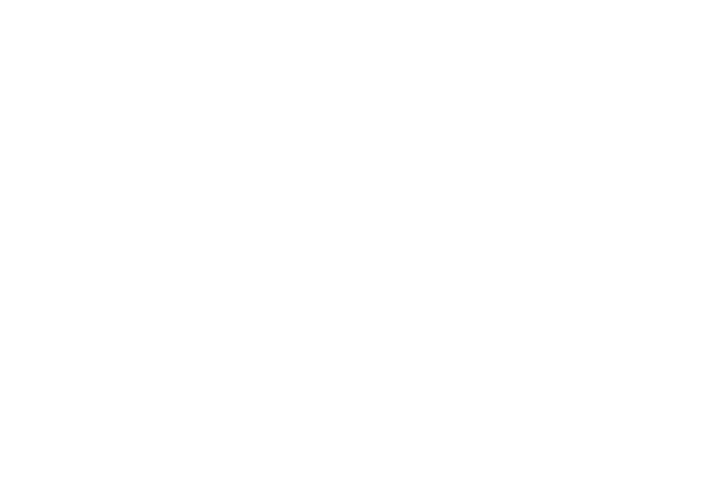
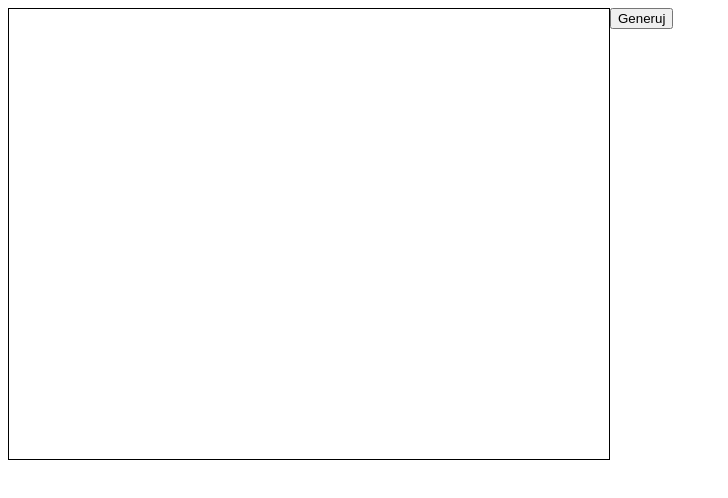
Before and after one commit to mazurekpatryk/ipm1, a plain HTML site: page zad3/index.html in a window 1280 px wide. Shown: the whole page, without its empty margins (0-728 px from the left). Drawn offline with Linux system fonts and the light colour scheme.

Commit message:
added generate square

```diff
--- a/zad3/index.html
+++ b/zad3/index.html
@@ -1,5 +1,6 @@
 <!DOCTYPE html>
 <html>
+
 <head>
     <meta charset='utf-8'>
     <meta http-equiv='X-UA-Compatible' content='IE=edge'>
@@ -9,9 +10,29 @@
 
 
 </head>
+
 <body>
 
+    <div style="top: 50px; float: left;">
+        <canvas id="canvas" width="600" height="450" style="border:1px solid black;"></canvas>
+    </div>
+    <div width="10%" height="100%" style="float: left;">
+        <button id="btnGeneruj">Generuj</button>
+    </div>
 
-    <script src='script.js'></script>
+    <script type="text/javascript">
+        var canvas = document.getElementById("canvas");
+        const ctx = canvas.getContext('2d');
+        var btnGeneruj = document.getElementById("btnGeneruj");
+
+        btnGeneruj.addEventListener("click", function(){
+            let rect = ctx.fillRect(10, 10, 50, 50);
+        });
+
+
+
+
+    </script>
 </body>
+
 </html>
```
